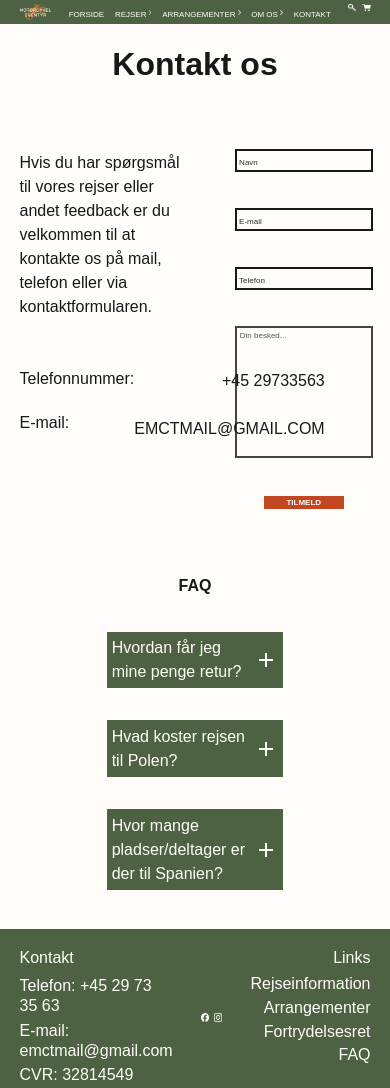
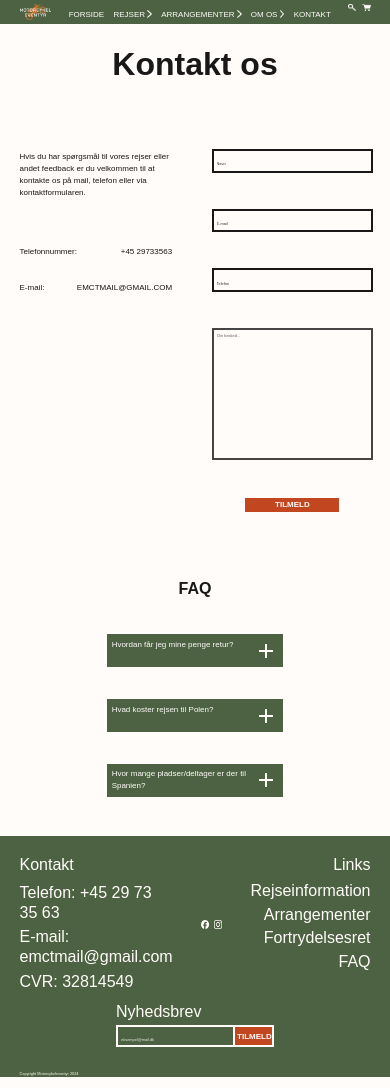
Before and after one commit to SarahCant/Motorcykeleventyr-Videreudvikling, a plain HTML site: page undersider/kontakt.html in a window 390 px wide. Shown: the top 1088 px of the page. Drawn offline with Linux system fonts and the light colour scheme; a web font is replaced by a local one.

Commit message:
responsiv size 1200px+ fixed

```diff
--- a/style.css
+++ b/style.css
@@ -42,6 +42,11 @@ body {
     font-family: var(--main_font);
 }
 
+main {
+    margin: 0 auto;
+    max-width: 1200px;
+}
+
 h1, h2, h3, h4, button {
     font-family: var(--header_font);
 }
@@ -70,6 +75,7 @@ h5 {
 }
 
 main p {
+    font-size: var(--s_font);
     line-height: 150%;
 }
 
@@ -90,7 +96,7 @@ input::placeholder,
 textarea::placeholder {
     color: var(--clr_dark);
     font-family: var(--main_font);
-    font-size: var(--s_font);
+    font-size: var(--xs_font);
     font-weight: 300;
     opacity: .9;
 }
@@ -186,7 +192,7 @@ nav {
 
 .menu_arrow {
     cursor: pointer;
-    height: 1.2vw;
+    height: var(--s_font);
     rotate: 0deg;
     transition: rotate 400ms ease-in;
 }
@@ -1050,7 +1056,7 @@ nav {
     padding-top: 2%;
 }
 
-#faq {
+.faq h2 {
     align-self: center;
 }
 
--- a/undersider/kontakt.html
+++ b/undersider/kontakt.html
@@ -112,8 +112,8 @@
 
                 <div class="contact_box">
                     <div class="contact_left">
-                        <h4>Telefonnummer:</h4>
-                        <h4>E-mail:</h4>
+                        <p>Telefonnummer:</p>
+                        <p>E-mail:</p>
                     </div>
                     <div class="contact_right">
                         <p>+45 29733563</p>
@@ -131,7 +131,7 @@
             </form>
         </section>
 
-        <section class="faq">
+        <section class="faq" id="faq">
             <h2 id="faq">FAQ</h2>
             <div class="faq_box">
                 <p>Hvordan får jeg mine penge retur?</p>
```
